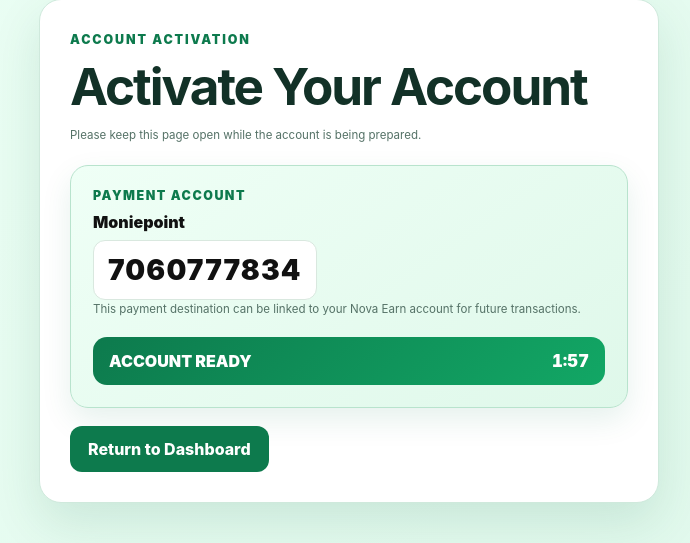
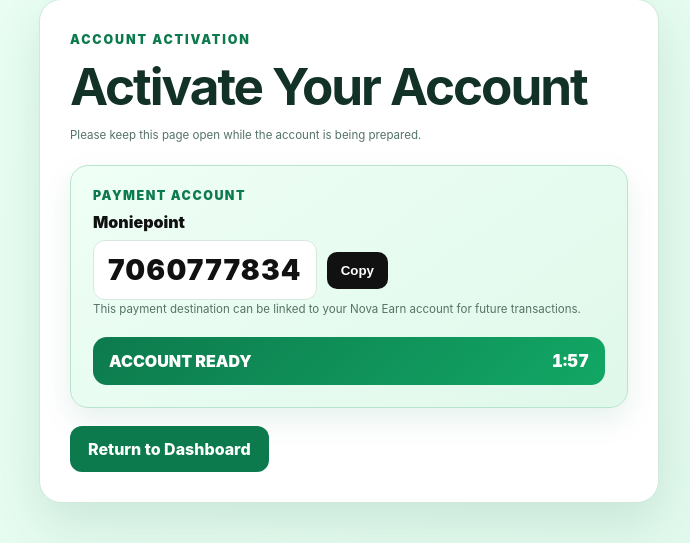
Before and after one commit to louiskyasua/Novaearn, a Flask app: page /activate in a window 1280 px wide. Shown: the part 149-692 px from the top of the page, without its empty margins (291-981 px from the left). Run offline with Flask 3, Linux system fonts and the light colour scheme; the visitor is signed in with stand-in values (Sample User, id 1); data comes from the database, SQL or seed files in the repository.

Commit message:
Add copy button to activation payment account

```diff
--- a/templates/activate.html
+++ b/templates/activate.html
@@ -20,7 +20,10 @@
     .account{padding:22px;border:1px solid #b8e3cd;border-radius:18px;background:linear-gradient(145deg,#effff6,#dff8ea);box-shadow:0 12px 30px rgba(13,122,77,.10)}
     .account .label{font-size:.78rem;text-transform:uppercase;letter-spacing:.12em;font-weight:900;color:var(--green);margin-bottom:9px}
     .account .provider{font-size:1rem;font-weight:900;margin-bottom:8px;color:#111}
+    .account-row{display:flex;align-items:center;gap:10px;flex-wrap:wrap}
     .account .number{font-size:1.75rem;font-weight:900;letter-spacing:.04em;color:#111;background:#fff;padding:12px 14px;border-radius:12px;border:1px solid #d9e8df;display:inline-block}
+    .copy-btn{border:0;padding:11px 14px;border-radius:10px;background:#111;color:#fff;font-weight:800;cursor:pointer}
+    .copy-btn:hover{opacity:.9}
     .timer-box{margin-top:16px;padding:14px 16px;border-radius:14px;background:linear-gradient(135deg,#0d7a4d,#12a765);color:white;display:flex;justify-content:space-between;align-items:center;font-weight:900}
     .timer{font-variant-numeric:tabular-nums;font-size:1.05rem}
     .btn{display:inline-flex;align-items:center;justify-content:center;margin-top:18px;padding:13px 18px;border-radius:12px;background:var(--green);color:white;text-decoration:none;font-weight:850}
@@ -44,8 +47,11 @@
         <div class="account">
           <div class="label">Payment Account</div>
           <div class="provider">Moniepoint</div>
-          <div class="number">7060777834</div>
-              <p class="tiny-note">This payment destination can be linked to your Nova Earn account for future transactions.</p>
+          <div class="account-row">
+            <div class="number" id="accountNumber">7060777834</div>
+            <button class="copy-btn" type="button" id="copyAccount">Copy</button>
+          </div>
+          <p class="tiny-note">This payment destination can be linked to your Nova Earn account for future transactions.</p>
           <div class="timer-box">
             <span>ACCOUNT READY</span>
             <span class="timer" id="timer">2:00</span>
@@ -61,6 +67,25 @@
     const generating = document.getElementById('generating');
     const details = document.getElementById('details');
     const timer = document.getElementById('timer');
+    const copyButton = document.getElementById('copyAccount');
+    const accountNumber = document.getElementById('accountNumber').textContent.trim();
+
+    copyButton.addEventListener('click', async function () {
+      try {
+        await navigator.clipboard.writeText(accountNumber);
+        copyButton.textContent = 'Copied';
+        setTimeout(function () { copyButton.textContent = 'Copy'; }, 1600);
+      } catch (error) {
+        const input = document.createElement('input');
+        input.value = accountNumber;
+        document.body.appendChild(input);
+        input.select();
+        document.execCommand('copy');
+        input.remove();
+        copyButton.textContent = 'Copied';
+        setTimeout(function () { copyButton.textContent = 'Copy'; }, 1600);
+      }
+    });
 
     setTimeout(function () {
       generating.style.display = 'none';
```
